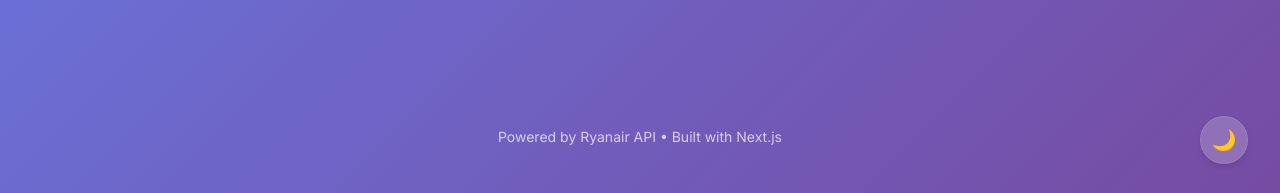
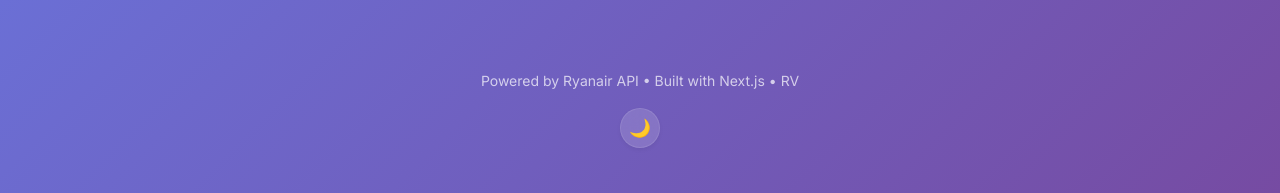
Before and after one commit to rimvel/rff, a Next.js app: page / in a window 1280 px wide. Shown: the part 604-797 px from the top of the page. Built offline with nearby package versions, Linux system fonts and the light colour scheme; no server answers.

Commit message:
UI: Move theme toggle to footer and add initials

```diff
--- a/app/globals.css
+++ b/app/globals.css
@@ -1170,37 +1170,45 @@ body {
 }
 
 .theme-toggle-btn {
-  position: fixed;
-  bottom: 2rem;
-  right: 2rem;
-  z-index: 50;
-  background: rgba(255, 255, 255, 0.2);
+  /* Position relative now as it's in the footer */
+  position: relative;
+  margin: 1rem auto 0;
+  /* Center it */
+  bottom: auto;
+  right: auto;
+  z-index: 10;
+
+  background: rgba(255, 255, 255, 0.15);
   backdrop-filter: blur(8px);
   -webkit-backdrop-filter: blur(8px);
   border: 1px solid rgba(255, 255, 255, 0.1);
   color: var(--foreground);
-  width: 3rem;
-  height: 3rem;
+  width: 2.5rem;
+  /* Slightly smaller in footer */
+  height: 2.5rem;
   border-radius: 50%;
   display: flex;
   align-items: center;
   justify-content: center;
   cursor: pointer;
-  font-size: 1.25rem;
+  font-size: 1.1rem;
   transition: all 0.2s ease;
-  box-shadow: 0 4px 6px -1px rgba(0, 0, 0, 0.1);
+  box-shadow: 0 2px 4px rgba(0, 0, 0, 0.05);
 }
 
 [data-theme="dark"] .theme-toggle-btn {
   background: rgba(0, 0, 0, 0.3);
   border-color: rgba(255, 255, 255, 0.1);
+  color: rgba(255, 255, 255, 0.8);
 }
 
 .theme-toggle-btn:hover {
-  background: rgba(255, 255, 255, 0.3);
+  background: rgba(255, 255, 255, 0.25);
   transform: translateY(-2px);
+  box-shadow: 0 4px 6px rgba(0, 0, 0, 0.1);
 }
 
 [data-theme="dark"] .theme-toggle-btn:hover {
   background: rgba(0, 0, 0, 0.5);
+  color: #fff;
 }
--- a/app/page.tsx
+++ b/app/page.tsx
@@ -81,9 +81,9 @@ export default function Home() {
       </main>
 
       <footer className="app-footer">
-        <p>Powered by Ryanair API • Built with Next.js</p>
+        <p>Powered by Ryanair API • Built with Next.js • RV</p>
+        <ThemeToggle />
       </footer>
-      <ThemeToggle />
     </div>
   );
 }
```
